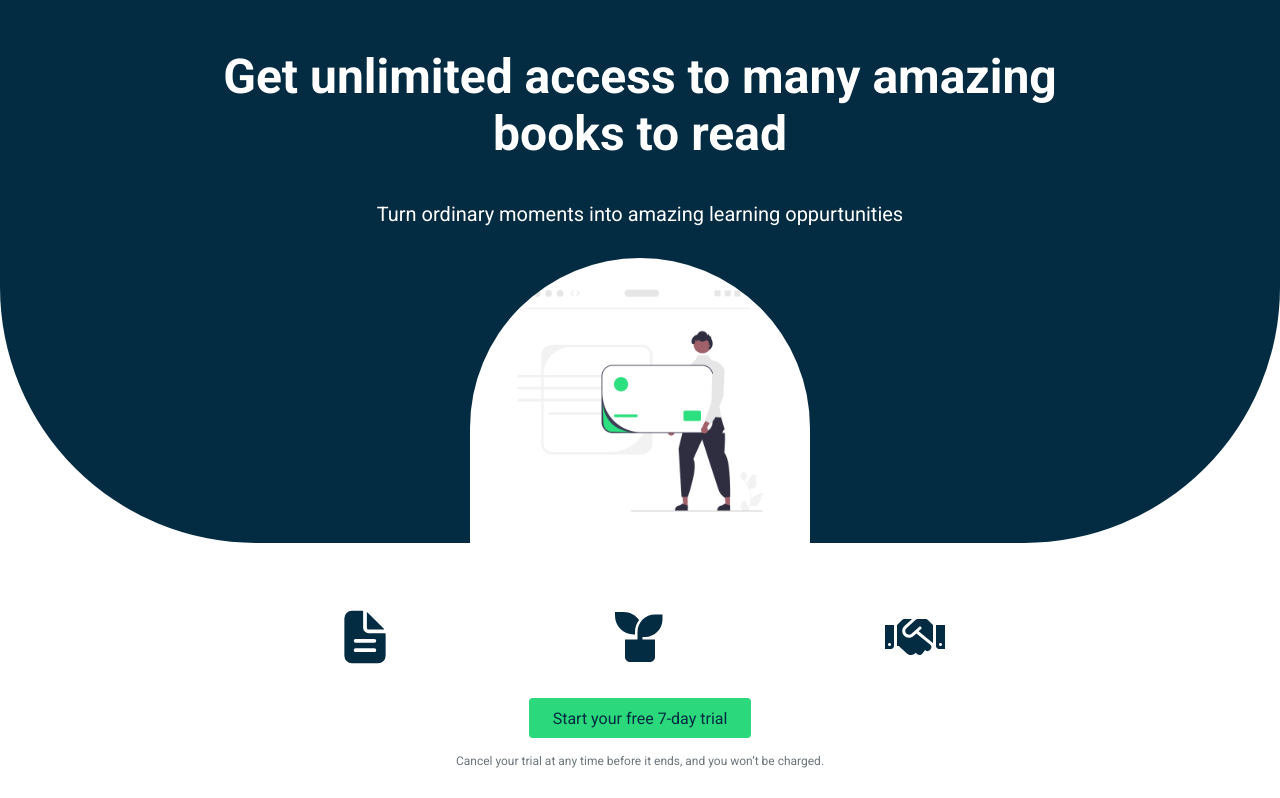
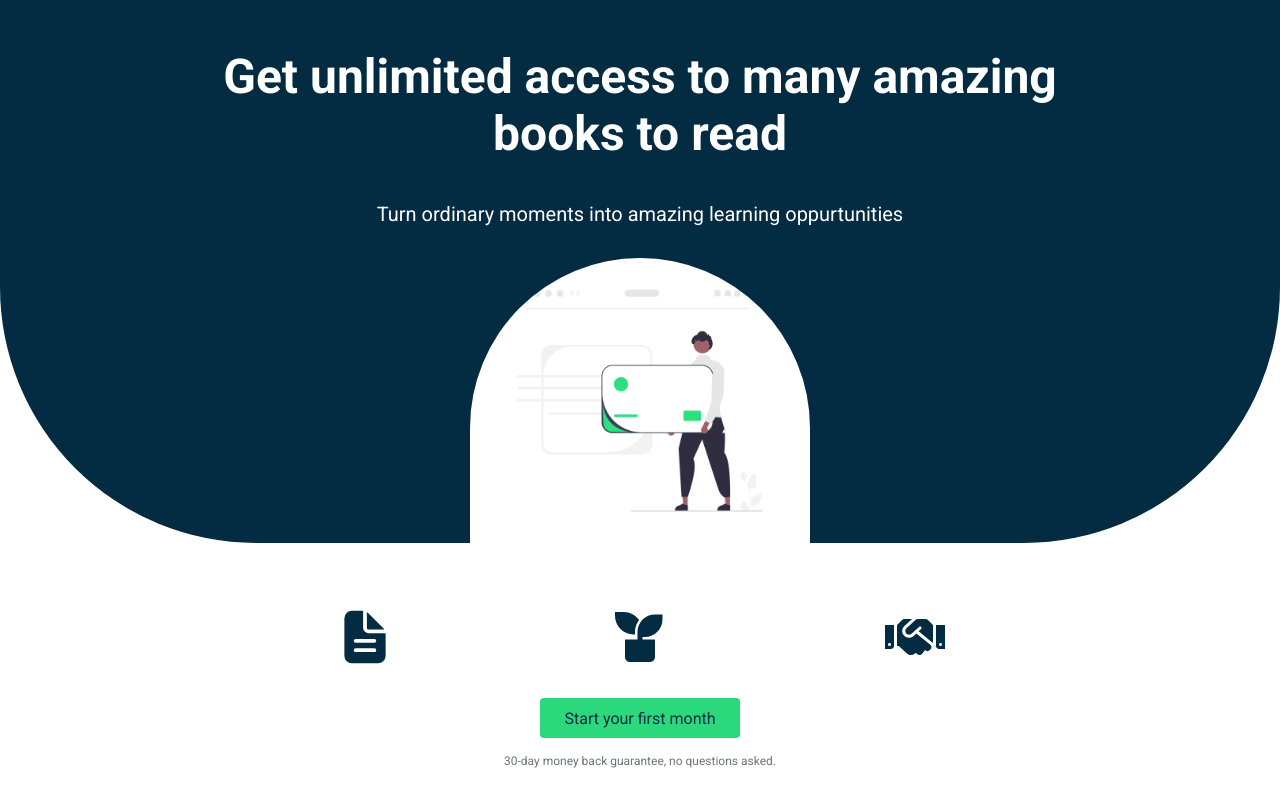
Before and after one commit to MdIslamNeon/advanced-internship, a Next.js app: page /choose-plan in a window 1280 px wide. Shown: the top 798 px of the page. Built offline with nearby package versions, Linux system fonts and the light colour scheme; no server answers.

Commit message:
Working on wiring stripe payments

```diff
--- a/src/app/choose-plan/page.tsx
+++ b/src/app/choose-plan/page.tsx
@@ -121,13 +121,23 @@ function ChoosePlanPage() {
           <div className={styles.plan__card_cta}>
             <span className={styles.btn_wrapper}>
               <button className={styles.btn}>
+                {activeId === "year" ? (
                   <span>Start your free 7-day trial</span>
+                ) : (
+                  <span>Start your first month</span>
+                )}
               </button>
             </span>
+            {activeId === "year" ? (
               <div className={styles.plan__disclaimer}>
                 Cancel your trial at any time before it ends, and you won’t be
                 charged.
               </div>
+            ) : (
+              <div className={styles.plan__disclaimer}>
+                30-day money back guarantee, no questions asked.
+              </div>
+            )}
           </div>
           <div className={styles.faq_wrapper}>
             <div
@@ -304,7 +314,9 @@ function ChoosePlanPage() {
               </div>
             </div>
             <div className={styles.footer__copyright_wrapper}>
-                <div className={styles.footer__copyright}>Copyright &copy; 2026 Summarist</div>
+              <div className={styles.footer__copyright}>
+                Copyright &copy; 2026 Summarist
+              </div>
             </div>
           </div>
         </div>
```
Lines whose indentation alone changed are shown as unchanged.
